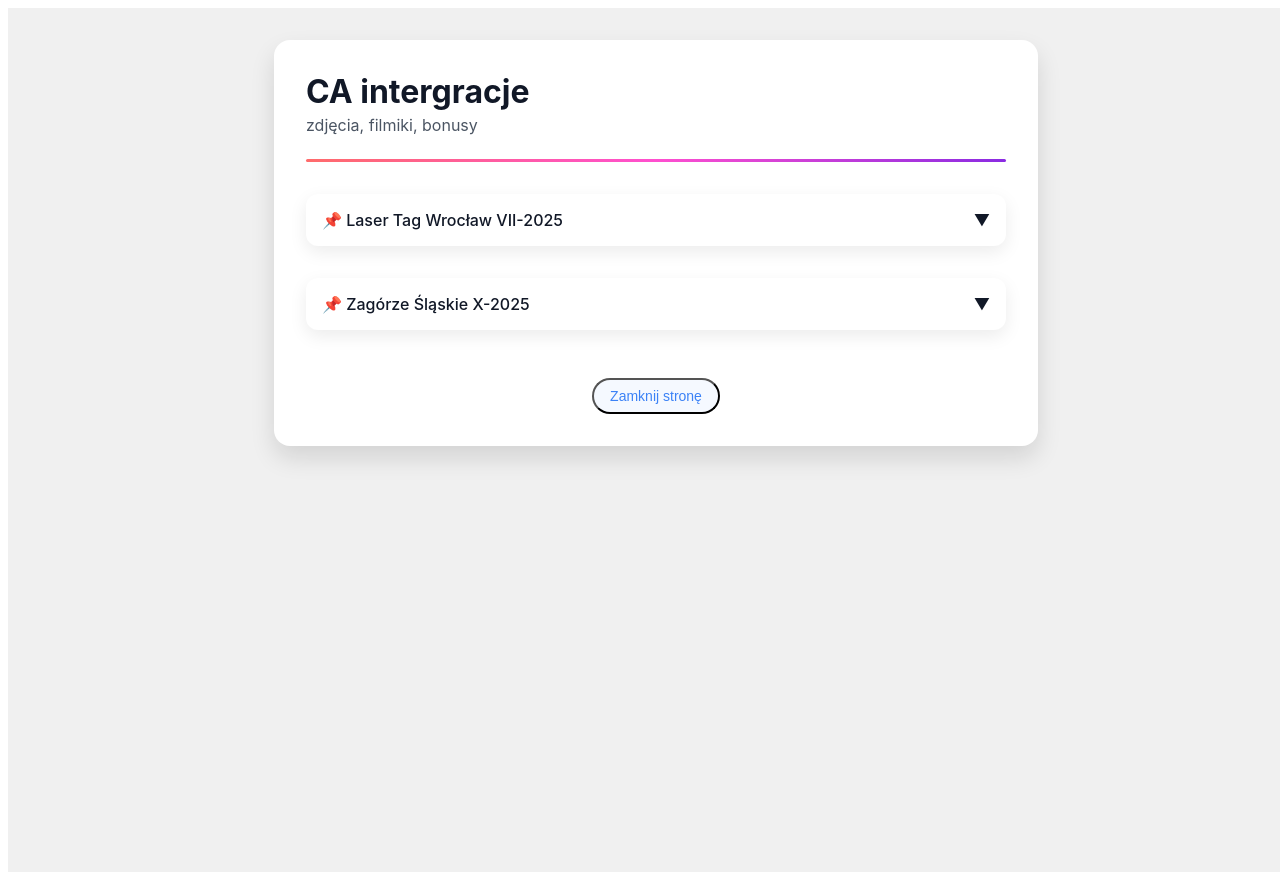
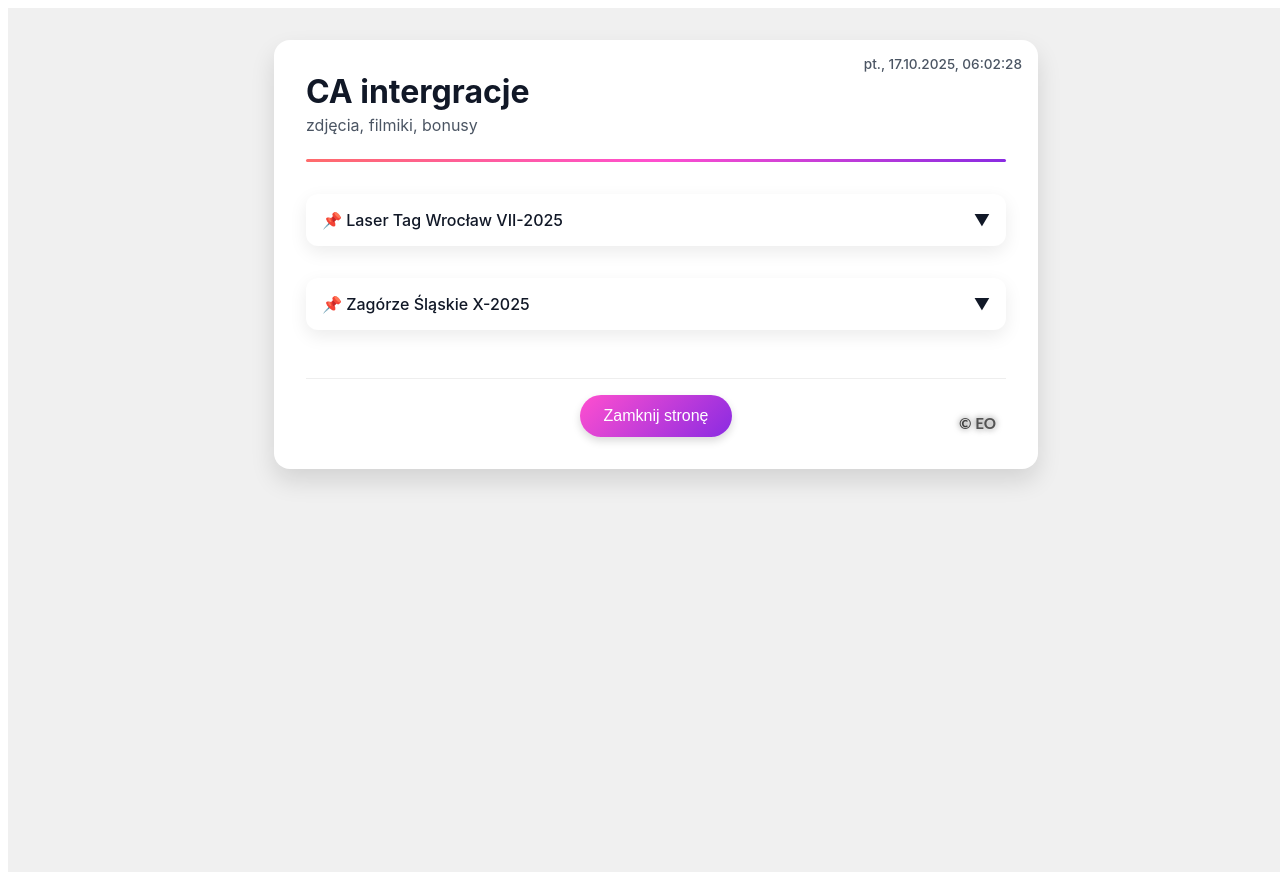
Before and after one commit to eobara-krk/caTeam, an Angular app: page / in a window 1280 px wide. Shown: the top 880 px of the page. Built offline with nearby package versions, Linux system fonts and the light colour scheme.

Commit message:
znak wodny data

```diff
--- a/src/app/app.component.css
+++ b/src/app/app.component.css
@@ -0,0 +1,219 @@
+
+  :host {
+    --blue: #3b82f6;
+    --pink: #ff4fcf;
+    --violet: #8a2be2;
+    --orange: #ff6b6b;
+    --gray-900: #111827;
+    --gray-700: #4b5563;
+    --bg-card: #ffffff;
+    --bg-hover: rgba(59,130,246,0.05);
+    --pill-radius: 2rem;
+    font-family: "Inter", sans-serif;
+    box-sizing: border-box;
+  }
+
+  main {
+    width: 100%;
+    min-height: 100vh;
+    display: flex;
+    justify-content: center;
+    align-items: flex-start;
+    padding: 2rem 1rem;
+    background: #f0f0f0;
+  }
+
+.placeholder {
+  position: relative; /* konieczne dla absolutnego pozycjonowania daty */
+  width: 100%;
+  max-width: 700px;
+  background: var(--bg-card);
+  border-radius: 16px;
+  padding: 2rem;
+  box-shadow: 0 12px 24px rgba(0,0,0,0.12);
+  display: flex;
+  flex-direction: column;
+  gap: 1rem;
+}
+
+  .header {
+    display: flex;
+    flex-direction: column;
+    align-items: flex-start;
+    gap: 0.25rem;
+  }
+
+  .header h1 {
+    font-size: 2rem;
+    margin: 0;
+    color: var(--gray-900);
+  }
+
+  .header p {
+    margin: 0;
+    color: var(--gray-700);
+    font-size: 1rem;
+  }
+
+  .divider {
+    width: 100%;
+    height: 3px;
+    border-radius: 2px;
+    background: linear-gradient(to right, var(--orange), var(--pink), var(--violet));
+    margin: 0.5rem 0 1rem 0;
+  }
+
+  .event-card {
+    background: var(--bg-card);
+    padding: 1rem;
+    border-radius: 12px;
+    box-shadow: 0 6px 18px rgba(0,0,0,0.08);
+    transition: transform 0.2s ease, box-shadow 0.2s ease;
+    margin-bottom: 1rem;
+  }
+
+  .event-card:hover {
+    transform: translateY(-2px);
+    box-shadow: 0 8px 22px rgba(0,0,0,0.12);
+  }
+
+  .event-header {
+    display: flex;
+    justify-content: space-between;
+    align-items: center;
+    font-weight: 500;
+    cursor: pointer;
+    font-size: 1rem;
+    color: var(--gray-900);
+  }
+
+  .event-description {
+    margin-top: 0.5rem;
+    padding-left: 0.5rem;
+    border-left: 3px solid var(--blue);
+    font-size: 0.925rem;
+    line-height: 1.5;
+    color: var(--gray-700);
+  }
+
+  .pill-group {
+    display: flex;
+    flex-wrap: wrap;
+    gap: 0.5rem;
+    margin-top: 0.5rem;
+  }
+
+  .pill {
+    padding: 0.5rem 1rem;
+    background: var(--bg-hover);
+    color: var(--blue);
+    border-radius: var(--pill-radius);
+    text-decoration: none;
+    font-weight: 500;
+    font-size: 0.875rem;
+    transition: background 0.3s ease, transform 0.2s ease;
+    cursor: pointer;
+  }
+
+  .pill:hover {
+    background: rgba(59,130,246,0.15);
+    transform: translateY(-1px);
+  }
+
+  @media (max-width: 480px) {
+    .placeholder {
+      padding: 1rem;
+    }
+    .header h1 {
+      font-size: 1.5rem;
+    }
+    .header p {
+      font-size: 0.875rem;
+    }
+    .event-card {
+      padding: 0.75rem;
+    }
+    .event-description {
+      padding-left: 0.25rem;
+    }
+  }
+
+  /* ------------------ NOWY CSS dla overlay albumu ------------------ */
+  .album-overlay {
+    position: fixed;
+    top: 0;
+    left: 0;
+    width: 100%;
+    height: 100%;
+    background: rgba(0,0,0,0.8);
+    display: flex;
+    flex-direction: column;
+    align-items: center;
+    justify-content: center;
+    padding: 2rem;
+    z-index: 9999;
+  }
+
+  .album-overlay iframe {
+    width: 90%;
+    height: 80%;
+    border-radius: 12px;
+  }
+
+  .album-overlay .pill {
+    margin-bottom: 1rem;
+    background: var(--pink);
+    color: #fff;
+  }
+
+/* Znak wodny ustawiony w prawym dolnym rogu kontenera */
+.znak-wodny {
+  position: absolute;
+  bottom: 5px;
+  right: 10px;
+  font-weight: 700;
+  font-size: 0.95rem; /* zmniejszona czcionka */
+  color: rgba(0, 0, 0, 0.7);
+  user-select: none;
+  pointer-events: none;
+  z-index: 1000;
+  white-space: nowrap;
+  font-family: 'Lato', Arial, sans-serif; /* Lato jako główny font */
+  text-shadow:
+    1px 1px 3px rgba(255, 255, 255, 0.3),
+    0 0 6px rgba(0, 0, 0, 0.6);
+}
+
+.znak-wodny .ozdobne {
+  color: rgba(50, 50, 50, 0.8);
+}
+.stylish-button {
+  background: linear-gradient(135deg, #ff4fcf, #8a2be2); /* gradient różowo-fioletowy */
+  color: white;
+  font-size: 1rem;
+  padding: 0.75rem 1.5rem;
+  border: none;
+  border-radius: 50px;
+  box-shadow: 0 4px 8px rgba(0,0,0,0.15);
+  cursor: pointer;
+  transition: all 0.3s ease;
+}
+
+.stylish-button:hover {
+  background: linear-gradient(135deg, #ff6fcf, #9a3be2); /* lekko jaśniejszy gradient przy hover */
+  box-shadow: 0 6px 12px rgba(0,0,0,0.2);
+}
+
+.stylish-button:focus {
+  outline: none;
+  box-shadow: 0 0 0 4px rgba(138,43,226,0.5); /* delikatny fokus w fioletowym odcieniu */
+}
+.top-right-datetime {
+  position: absolute;
+  top: 1rem;
+  right: 1rem;
+  font-size: 0.85rem;
+  color: var(--gray-700);
+  font-weight: 500;
+  user-select: none;
+}
--- a/src/app/app.component.html
+++ b/src/app/app.component.html
@@ -1,173 +1,9 @@
-<style>
-  :host {
-    --blue: #3b82f6;
-    --pink: #ff4fcf;
-    --violet: #8a2be2;
-    --orange: #ff6b6b;
-    --gray-900: #111827;
-    --gray-700: #4b5563;
-    --bg-card: #ffffff;
-    --bg-hover: rgba(59,130,246,0.05);
-    --pill-radius: 2rem;
-    font-family: "Inter", sans-serif;
-    box-sizing: border-box;
-  }
-
-  main {
-    width: 100%;
-    min-height: 100vh;
-    display: flex;
-    justify-content: center;
-    align-items: flex-start;
-    padding: 2rem 1rem;
-    background: #f0f0f0;
-  }
-
-  .placeholder {
-    width: 100%;
-    max-width: 700px;
-    background: var(--bg-card);
-    border-radius: 16px;
-    padding: 2rem;
-    box-shadow: 0 12px 24px rgba(0,0,0,0.12);
-    display: flex;
-    flex-direction: column;
-    gap: 1rem;
-  }
-
-  .header {
-    display: flex;
-    flex-direction: column;
-    align-items: flex-start;
-    gap: 0.25rem;
-  }
-
-  .header h1 {
-    font-size: 2rem;
-    margin: 0;
-    color: var(--gray-900);
-  }
-
-  .header p {
-    margin: 0;
-    color: var(--gray-700);
-    font-size: 1rem;
-  }
-
-  .divider {
-    width: 100%;
-    height: 3px;
-    border-radius: 2px;
-    background: linear-gradient(to right, var(--orange), var(--pink), var(--violet));
-    margin: 0.5rem 0 1rem 0;
-  }
-
-  .event-card {
-    background: var(--bg-card);
-    padding: 1rem;
-    border-radius: 12px;
-    box-shadow: 0 6px 18px rgba(0,0,0,0.08);
-    transition: transform 0.2s ease, box-shadow 0.2s ease;
-    margin-bottom: 1rem;
-  }
-
-  .event-card:hover {
-    transform: translateY(-2px);
-    box-shadow: 0 8px 22px rgba(0,0,0,0.12);
-  }
-
-  .event-header {
-    display: flex;
-    justify-content: space-between;
-    align-items: center;
-    font-weight: 500;
-    cursor: pointer;
-    font-size: 1rem;
-    color: var(--gray-900);
-  }
-
-  .event-description {
-    margin-top: 0.5rem;
-    padding-left: 0.5rem;
-    border-left: 3px solid var(--blue);
-    font-size: 0.925rem;
-    line-height: 1.5;
-    color: var(--gray-700);
-  }
-
-  .pill-group {
-    display: flex;
-    flex-wrap: wrap;
-    gap: 0.5rem;
-    margin-top: 0.5rem;
-  }
-
-  .pill {
-    padding: 0.5rem 1rem;
-    background: var(--bg-hover);
-    color: var(--blue);
-    border-radius: var(--pill-radius);
-    text-decoration: none;
-    font-weight: 500;
-    font-size: 0.875rem;
-    transition: background 0.3s ease, transform 0.2s ease;
-    cursor: pointer;
-  }
-
-  .pill:hover {
-    background: rgba(59,130,246,0.15);
-    transform: translateY(-1px);
-  }
-
-  @media (max-width: 480px) {
-    .placeholder {
-      padding: 1rem;
-    }
-    .header h1 {
-      font-size: 1.5rem;
-    }
-    .header p {
-      font-size: 0.875rem;
-    }
-    .event-card {
-      padding: 0.75rem;
-    }
-    .event-description {
-      padding-left: 0.25rem;
-    }
-  }
-
-  /* ------------------ NOWY CSS dla overlay albumu ------------------ */
-  .album-overlay {
-    position: fixed;
-    top: 0;
-    left: 0;
-    width: 100%;
-    height: 100%;
-    background: rgba(0,0,0,0.8);
-    display: flex;
-    flex-direction: column;
-    align-items: center;
-    justify-content: center;
-    padding: 2rem;
-    z-index: 9999;
-  }
-
-  .album-overlay iframe {
-    width: 90%;
-    height: 80%;
-    border-radius: 12px;
-  }
-
-  .album-overlay .pill {
-    margin-bottom: 1rem;
-    background: var(--pink);
-    color: #fff;
-  }
-</style>
-
 <main>
   <div class="placeholder">
+      <!-- Data i godzina w prawym górnym rogu placeholdera -->
+  <div class="top-right-datetime">
+    {{ currentDateTime }}
+  </div>
     <!-- HEADER -->
     <div class="header">
       <h1>CA intergracje</h1>
@@ -237,9 +73,18 @@
       </div>
     </div>
 
-    <!-- PRZYCISK ZAMKNIJ STRONĘ -->
-    <div style="margin-top: 1rem; text-align: center;">
-      <button class="pill" (click)="closePage()">Zamknij stronę</button>
-    </div>
+<!-- Dolny pasek w placeholderze -->
+<div style="margin-top: 1rem; position: relative; padding-top: 1rem; border-top: 1px solid #eee;">
+  <!-- Wyśrodkowany przycisk -->
+  <button class="stylish-button" style="display: block; margin: 0 auto;" (click)="closePage()">Zamknij stronę</button>
+
+  <!-- Znak wodny po prawej stronie -->
+  <div class="znak-wodny">
+    © <span class="ozdobne">EO</span>
+  </div>
+</div>
+
+
+
   </div>
 </main>
--- a/src/app/app.component.ts
+++ b/src/app/app.component.ts
@@ -64,7 +64,29 @@ export class AppComponent {
     }
   ];
 
+  currentDateTime: string = '';
+
  private readonly summaryPassword = 'syn';
+
+ constructor() {
+    // Uruchamiamy aktualizację daty/godziny przy starcie komponentu
+    this.updateDateTime();
+    setInterval(() => this.updateDateTime(), 1000);
+  }
+
+  // --- METODA DO AKTUALIZACJI DATY I GODZINY ---
+  updateDateTime() {
+    const now = new Date();
+    this.currentDateTime = now.toLocaleString('pl-PL', {
+      weekday: 'short',
+      year: 'numeric',
+      month: '2-digit',
+      day: '2-digit',
+      hour: '2-digit',
+      minute: '2-digit',
+      second: '2-digit'
+    });
+  }
 
   // --- OTWIERANIE LINKÓW ---
   openLink(link: Link) {
```
